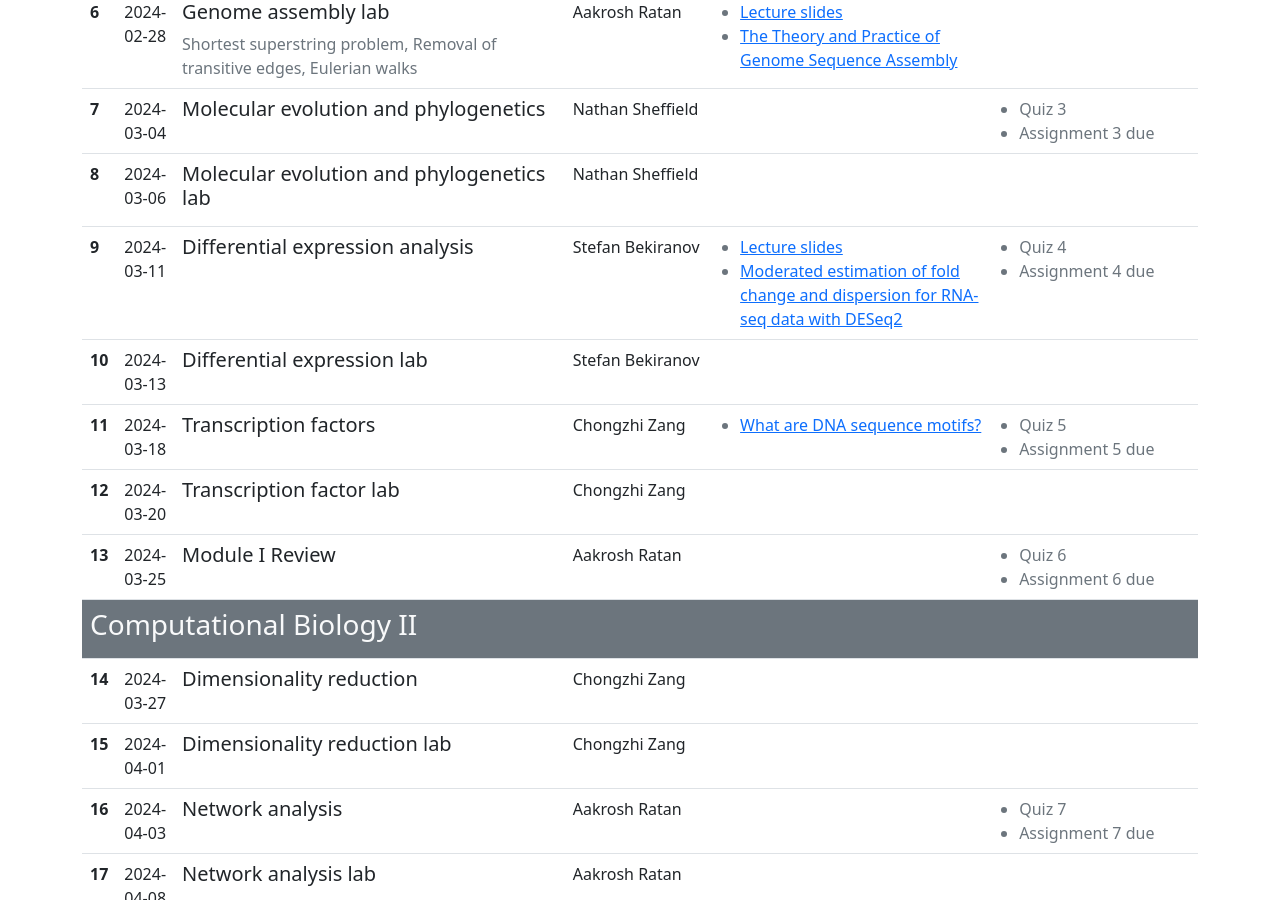
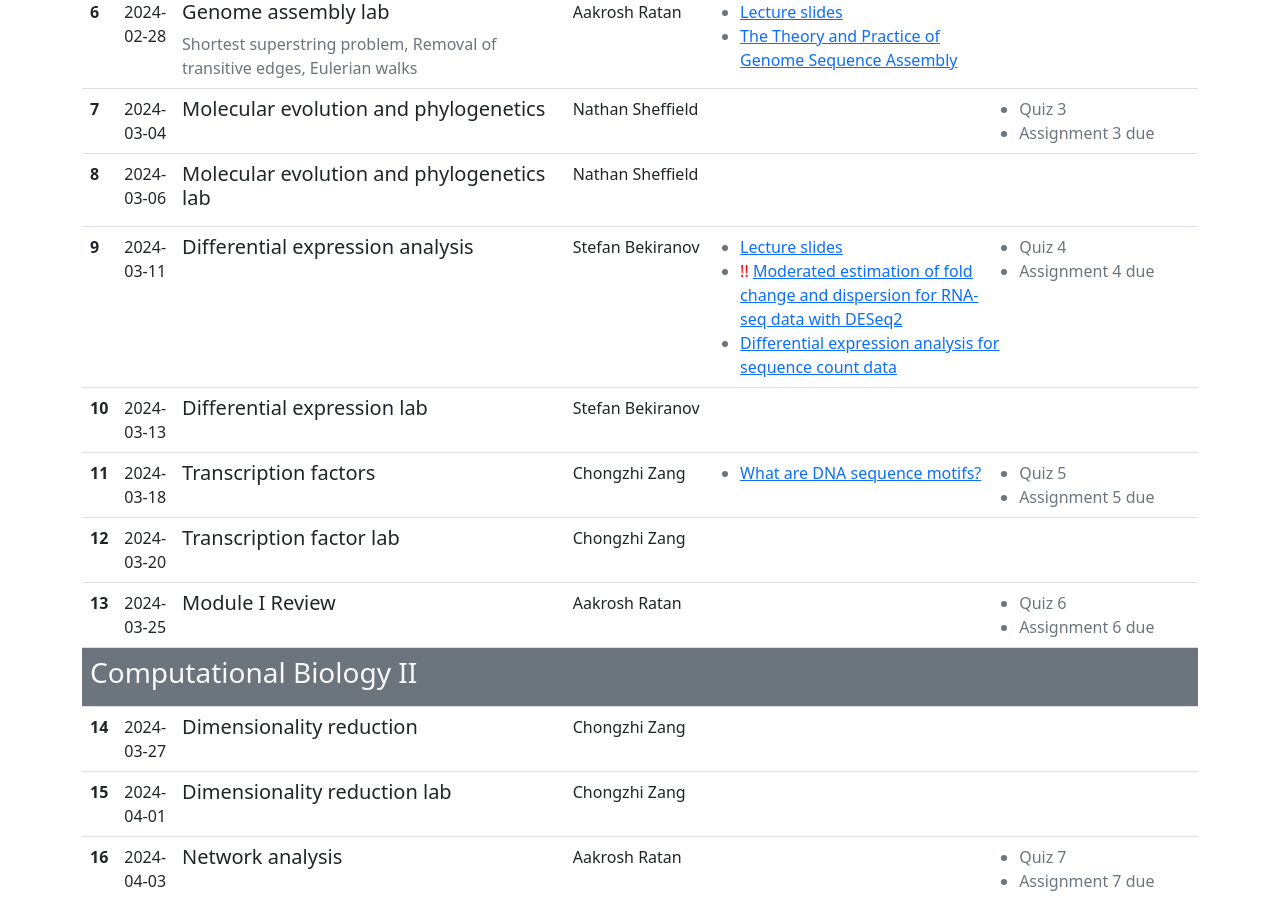
Before and after one commit to uvacobi/compbio2025, a Jekyll site: the page built from index.md, in a window 1280 px wide and 900 px high, scrolled down 1331 px. Built offline with Jekyll 4.4.1, drawn with Linux system fonts in a browser that asks for light colours.

Commit message:
Update lectures.yaml
Added DESeq2 paper as required reading and DESeq paper and suggested reading.

```diff
--- a/_data/lectures.yaml
+++ b/_data/lectures.yaml
@@ -118,6 +118,9 @@
         title: Lecture slides
       - url: https://doi.org/10.1186/s13059-014-0550-8
         title: "Moderated estimation of fold change and dispersion for RNA-seq data with DESeq2"
+        required: true
+      - url: https://doi.org/10.1186/gb-2010-11-10-r106
+        title: "Differential expression analysis for sequence count data"
     assignments:
       - title: Quiz 4
       - title: Assignment 4 due
```
